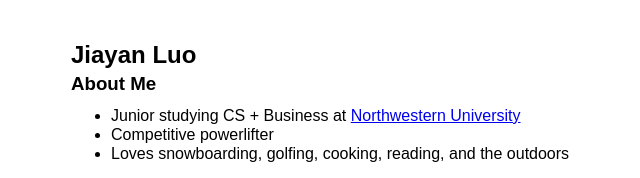
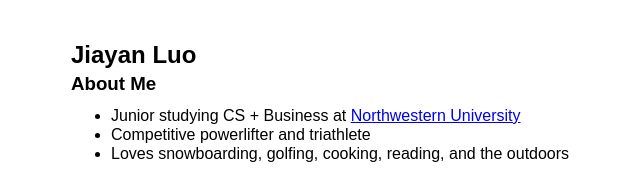
Before and after one commit to JiayanL/JiayanL.github.io, a website: page index.html in a window 1280 px wide. Shown: the top 178 px of the page, without its empty margins (37-677 px from the left). Drawn offline with Linux system fonts and the light colour scheme; a web font is replaced by a local one.

Commit message:
Update index.html

```diff
--- a/index.html
+++ b/index.html
@@ -17,7 +17,7 @@
             <ul>
                 <li>Junior studying CS + Business at <a
                         href="https://www.mccormick.northwestern.edu/computer-science/">Northwestern University</a></li>
-                <li>Competitive powerlifter</li>
+                <li>Competitive powerlifter and triathlete</li>
                 <li>Loves snowboarding, golfing, cooking, reading, and the outdoors</li>
             </ul>
         </div>
```
